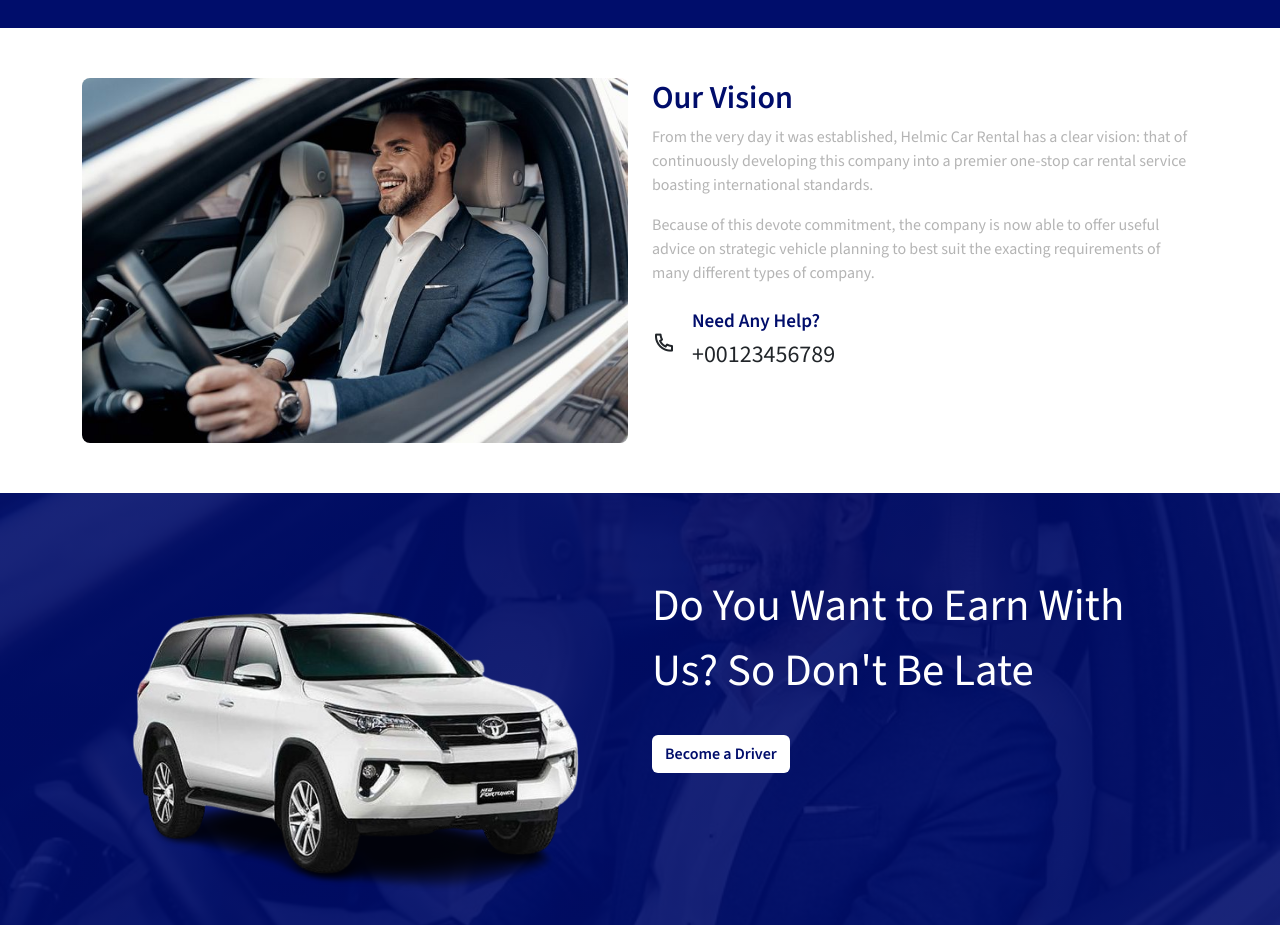
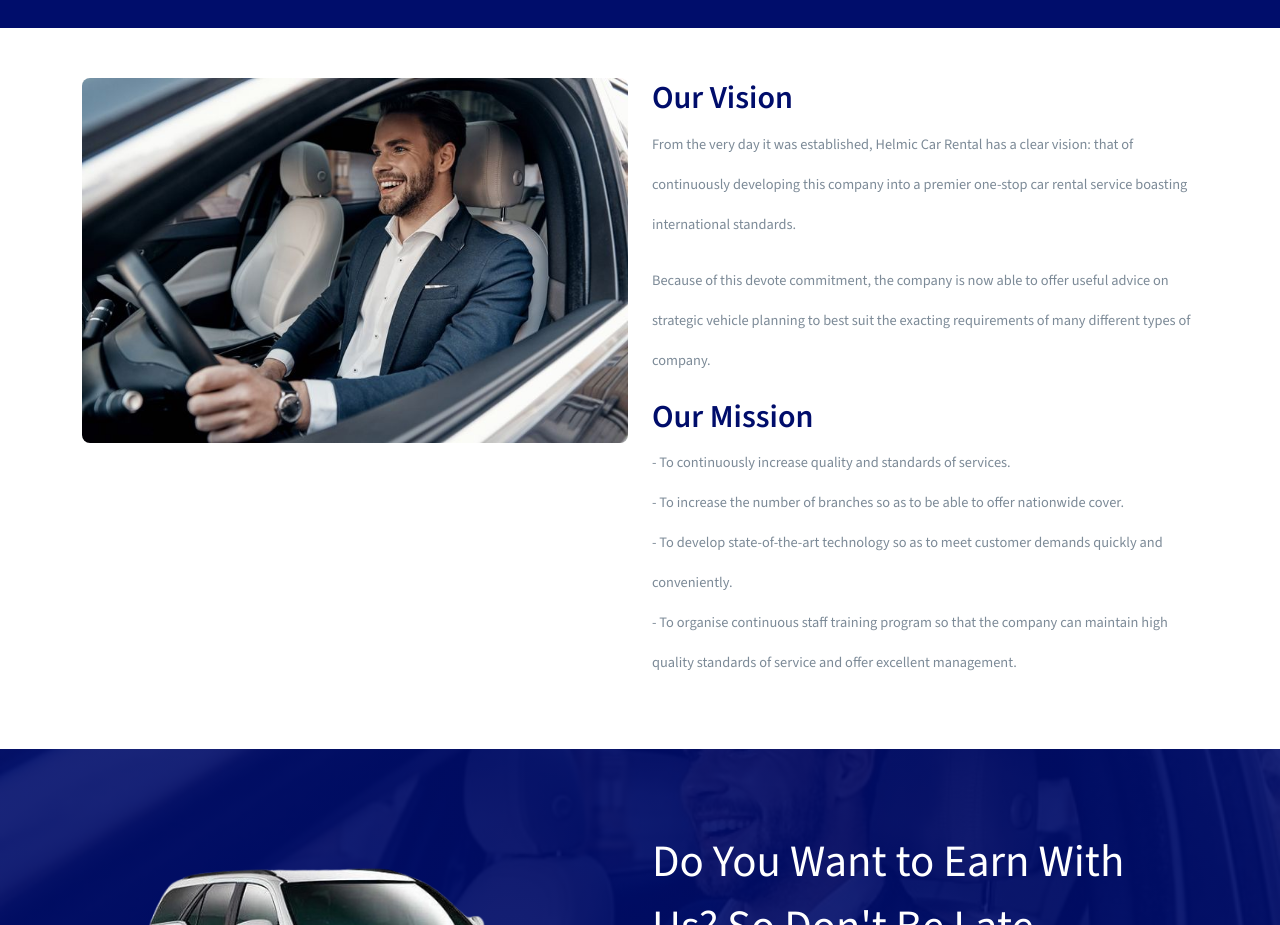
Before and after one commit to Hangi200/helmic-website, a React (Create React App) app in the folder helmic-car-rental/: page /about in a window 1280 px wide. Shown: the part 920-1845 px from the top of the page. Built offline with nearby package versions, Linux system fonts and the light colour scheme.

Commit message:
Initial commit

```diff
--- a/helmic-car-rental/src/index.css
+++ b/helmic-car-rental/src/index.css
@@ -55,7 +55,7 @@ ul{
 .section_description{
     color: #7c8a97;
     font-size: .9rem;
-    line-height: 30px;
+    line-height: 40px;
 }
 
 section{
--- a/helmic-car-rental/src/pages/About.jsx
+++ b/helmic-car-rental/src/pages/About.jsx
@@ -31,31 +31,35 @@ const About = () => {
                   Our Vision
                 </h2>
 
-                <p className="section__description">
+                <p className="section_description">
                 From the very day it was established, Helmic Car Rental has a clear vision: that of
 continuously developing this company into a premier one-stop car rental service
 boasting international standards.
                 </p>
 
-                <p className="section__description">
+                <p className="section_description">
                 Because of this devote commitment, the
 company is now able to offer useful advice on strategic vehicle planning to best
 suit the exacting requirements of many different types of company.
                 </p>
+                </div>
 
-                <div className=" d-flex align-items-center gap-3 mt-4">
-                  <span className="fs-4">
-                    <i class="ri-phone-line"></i>
-                  </span>
+              <div className="about__page-content">
+                <h2 className="section_title">
+                  Our Mission
+                </h2>
 
-                  <div>
-                    <h6 className="section_subtitle">Need Any Help?</h6>
-                    <h4>+00123456789</h4>
-                  </div>
-                </div>
+                <p className="section_description">
+               - To continuously increase quality and standards of services. <br />
+ - To increase the number of branches so as to be able to offer nationwide cover. <br />
+- To develop state-of-the-art technology so as to meet customer demands quickly and conveniently. <br />
+- To organise continuous staff training program so that the company can maintain high quality standards of service and offer excellent management.
+                </p>
               </div>
-            </Col>
-          </Row>
+                </Col>
+
+           </Row>
+
         </Container>
       </section>
 
--- a/helmic-car-rental/src/styles/about.css
+++ b/helmic-car-rental/src/styles/about.css
@@ -0,0 +1,11 @@
+@media only screen and (max-width: 992px) {
+    .about__page-content h2 {
+      font-size: 1.5rem;
+    }
+  }
+
+  @media only screen and (max-width: 767px) {
+    .about__page-img {
+      display: none;
+    }
+  }
```
